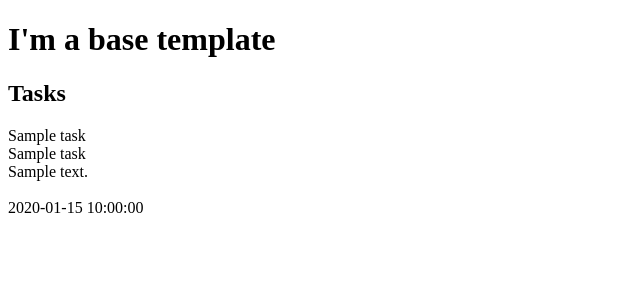
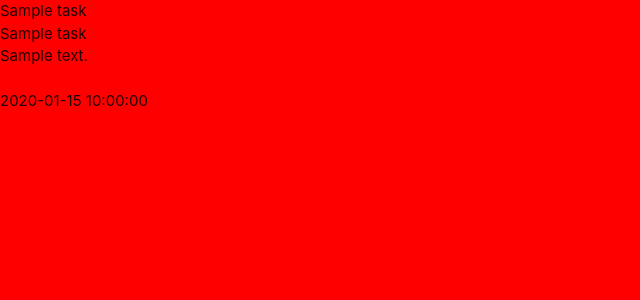
Before and after one commit to ricocatford/flask-task-manager-app, a Flask app: page / in a window 1280 px wide. Shown: the top 300 px of the page, without its empty margins (0-640 px from the left). Run offline with Flask 2, Linux system fonts and the light colour scheme; a database or web service that is not in the repository returns one stand-in record (values such as "Sample title"); some libraries are stand-ins or nearby versions.

Commit message:
Add static directories and Materialize + jQuery

```diff
--- /dev/null
+++ b/static/css/style.css
@@ -0,0 +1,3 @@
+body {
+    background-color: red;
+}
--- a/templates/base.html
+++ b/templates/base.html
@@ -5,11 +5,24 @@
     <meta name="viewport"
           content="width=device-width, user-scalable=no, initial-scale=1.0, maximum-scale=1.0, minimum-scale=1.0">
     <meta http-equiv="X-UA-Compatible" content="ie=edge">
+    <link rel="stylesheet" href="https://kit.fontawesome.com/6aecce4a80.css" crossorigin="anonymous">
+    <link rel="stylesheet" href="https://cdnjs.cloudflare.com/ajax/libs/materialize/1.0.0/css/materialize.min.css" type="text/css">
+    <link rel="stylesheet" href="{{ url_for('static', filename='css/style.css') }}" type="text/css">
+    {% block styles %}
+    {% endblock %}
     <title>Task Manager</title>
 </head>
 <body>
-    <h1>I'm a base template</h1>
     {% block content %}
+    {% endblock %}
+    <script
+          src="https://code.jquery.com/jquery-3.6.3.min.js"
+          integrity="sha256-pvPw+upLPUjgMXY0G+8O0xUf+/Im1MZjXxxgOcBQBXU="
+          crossorigin="anonymous">
+    </script>
+    <script src="https://cdnjs.cloudflare.com/ajax/libs/materialize/1.0.0/js/materialize.min.js"></script>
+    <script src="{{ url_for('static', filename='js/script.js') }}"></script>
+    {% block scripts %}
     {% endblock %}
 </body>
 </html>
--- a/templates/tasks.html
+++ b/templates/tasks.html
@@ -1,7 +1,5 @@
 {% extends "base.html" %}
 {% block content %}
-
-    <h2>Tasks</h2>
 
     {%  for task in tasks %}
         {{ task.task_name }}<br>
```
Also changed, not shown: static/js/script.js (added).
